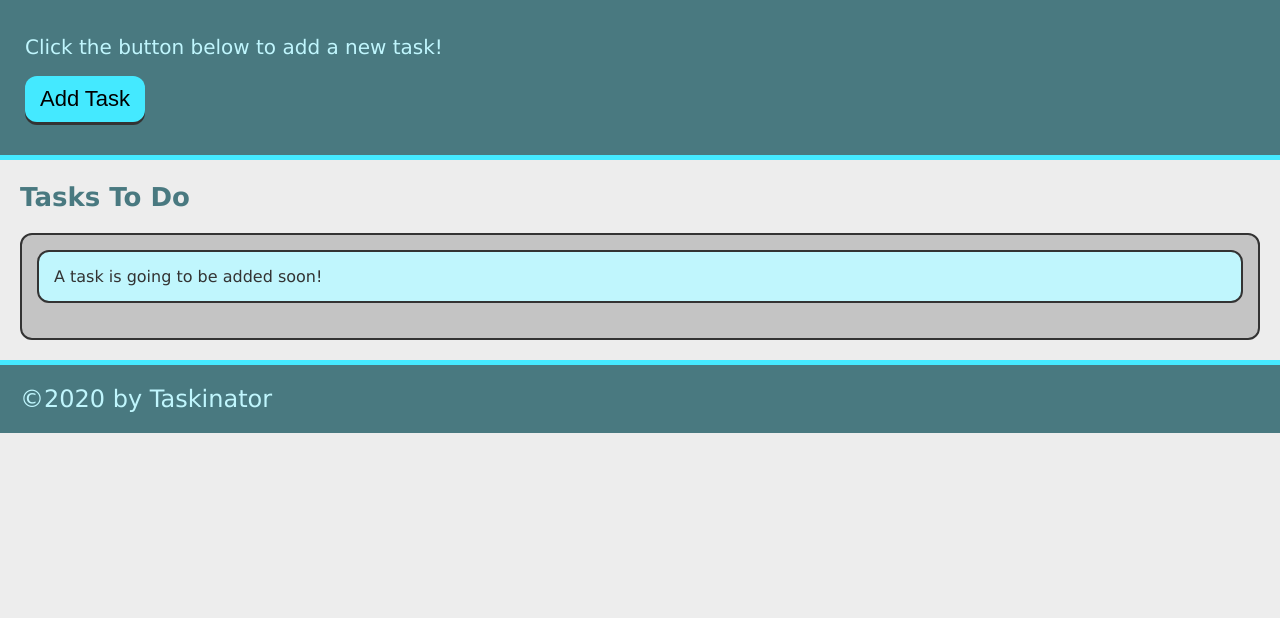
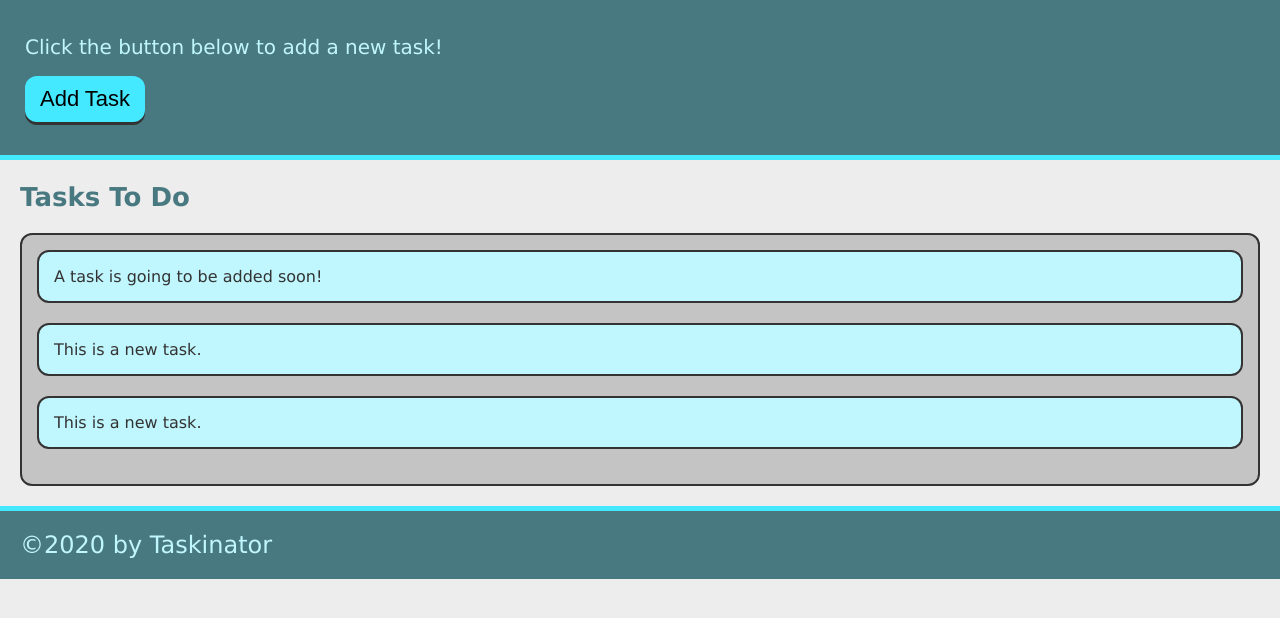
Before and after one commit to Dmorrel7/Taskinator, a plain HTML site: page index.html in a window 1280 px wide. Both pictures are taken after a click on the button "Add Task". Drawn offline with Linux system fonts and the light colour scheme.

Commit message:
add ability to add task

```diff
--- a/assets/js/script.js
+++ b/assets/js/script.js
@@ -0,0 +1,19 @@
+var buttonEl = document.querySelector("#save-task");
+var tasksToDoEl = document.querySelector("#tasks-to-do");
+
+var createTaskHandler = function()
+{
+    var listItemEl = document.createElement("li");
+    listItemEl.className = "task-item";
+    listItemEl.textContent = "This is a new task.";
+    tasksToDoEl.appendChild(listItemEl);
+}
+
+buttonEl.addEventListener("click", createTaskHandler);
+{
+    var listItemEl = document.createElement("li");
+    listItemEl.className = "task-item";
+    listItemEl.textContent = "This is a new task.";
+    tasksToDoEl.appendChild(listItemEl);
+};
+console.log(buttonEl);
--- a/index.html
+++ b/index.html
@@ -12,7 +12,7 @@
     <header>
         <h1 class="page-title"></h1>
         <p>Click the button below to add a new task!</p>
-        <button class="btn">
+        <button class="btn" id="save-task">
             Add Task
         </button>
     </header>
@@ -21,7 +21,7 @@
     <main>
         <section class="task-list-wrapper">
             <h2 class="list-title">Tasks To Do</h2>
-            <ul class="task-list">
+            <ul class="task-list" id="tasks-to-do">
                 <li class="task-item">
                     A task is going to be added soon!
                 </li>
```
